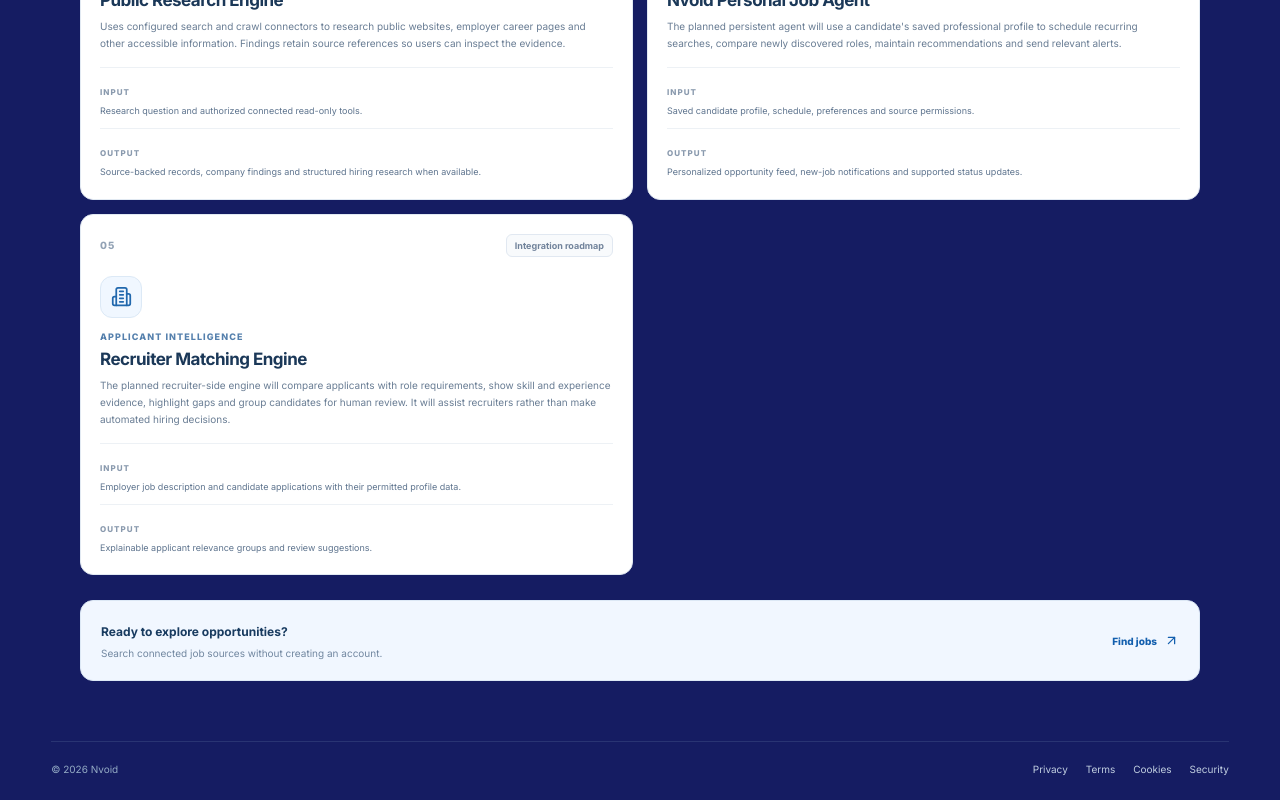
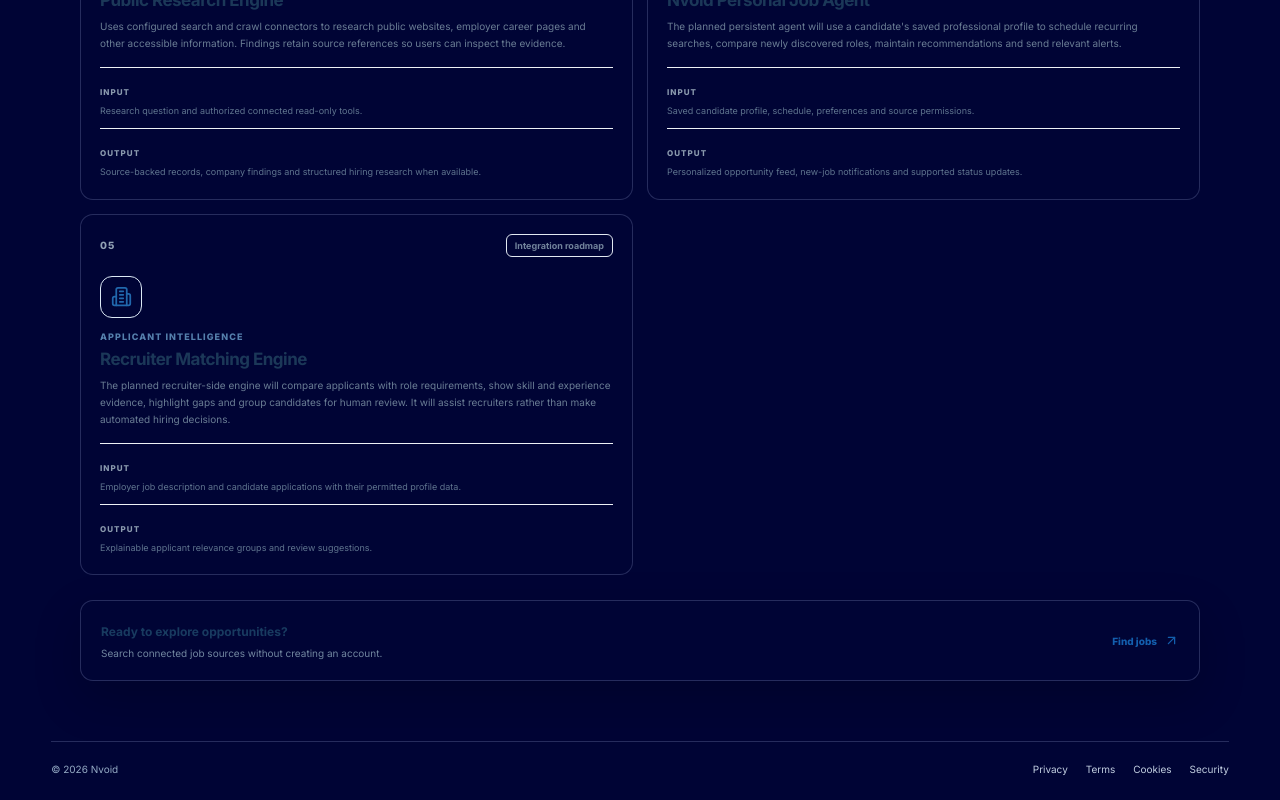
Before and after one commit to jobkar-official/nvoid_web_view, a Next.js app: page /models in a window 1280 px wide. Shown: the part 858-1658 px from the top of the page. Built offline with nearby package versions, Linux system fonts and the light colour scheme.

Commit message:
Apply unified #000435 Nvoid UI theme

```diff
--- a/app/globals.css
+++ b/app/globals.css
@@ -804,3 +804,181 @@ body { color: #f1f4ff; }
   border-right-color: rgba(191,202,255,.16);
 }
 .sidebar-scrim, .workspace-scrim { background: rgba(4,7,35,.72); }
+
+:root {
+  --navy: #000435;
+  --navy-2: #000435;
+  --navy-3: #000435;
+  --blue-soft: #000435;
+  --canvas: #000435;
+  --line: rgba(190, 202, 255, .2);
+}
+
+html,
+body,
+.public-shell,
+.public-main,
+.public-content,
+.workspace-shell,
+.workspace-main,
+.workspace-content,
+.auth-page,
+.home-page,
+.catalog-page,
+.info-page,
+.public-sidebar,
+.workspace-sidebar,
+.public-topbar,
+.workspace-topbar,
+.public-footer,
+.auth-layout,
+.auth-brand-panel,
+.auth-form-panel,
+.public-search-panel,
+.public-job-card,
+.category-card,
+.home-feature-card,
+.model-card,
+.release-card,
+.catalog-callout,
+.info-aside,
+.info-cta,
+.employer-benefit-grid article,
+.workspace-welcome-card,
+.workspace-shortcut-card,
+.workspace-content-card,
+.workspace-tip-card,
+.workspace-data-layout,
+.workspace-search-form,
+.workspace-form-grid,
+.auth-form,
+.auth-role-picker button,
+.auth-form label > input,
+.auth-input,
+.auth-submit,
+.search-submit,
+.workspace-primary-button,
+.topbar-create,
+.sidebar-find-button,
+.workspace-find-button,
+.sidebar-signin,
+.sidebar-register,
+.workspace-role-pill,
+.workspace-icon-button,
+.mobile-menu-button,
+.sidebar-toggle-button,
+.workspace-sidebar-toggle,
+.workspace-nav-link.active,
+.public-nav-link.active,
+.bot-promo,
+.bot-promo-icon,
+.result-count,
+.company-monogram,
+.source-chip,
+.public-job-details span,
+.no-results,
+.no-results-icon,
+.category-icon,
+.feature-icon,
+.release-icon,
+.model-icon,
+.release-status,
+.info-aside-icon,
+.info-cta-link,
+.auth-form-icon,
+.auth-error,
+.preview-banner,
+.workspace-inline-notice,
+.shortcut-icon,
+.workspace-empty-icon,
+.workspace-tip-icon,
+.art-center,
+.guest-avatar,
+.account-avatar,
+.workspace-top-avatar,
+.history-editor input,
+.history-editor > div button,
+.workspace-search-form input,
+.workspace-form-grid input,
+.workspace-form-grid textarea,
+.workspace-form-grid select {
+  background-color: #000435 !important;
+  background-image: none !important;
+}
+
+.public-sidebar,
+.workspace-sidebar,
+.public-topbar,
+.workspace-topbar,
+.public-footer,
+.auth-layout,
+.public-search-panel,
+.public-job-card,
+.category-card,
+.home-feature-card,
+.model-card,
+.release-card,
+.catalog-callout,
+.info-aside,
+.info-cta,
+.workspace-welcome-card,
+.workspace-shortcut-card,
+.workspace-content-card,
+.workspace-tip-card,
+.auth-input,
+.auth-form label > input,
+.workspace-search-form input,
+.workspace-form-grid input,
+.workspace-form-grid textarea,
+.workspace-form-grid select {
+  border-color: rgba(190, 202, 255, .2);
+}
+
+.public-topbar,
+.workspace-topbar {
+  background: #000435 !important;
+  backdrop-filter: none;
+}
+
+.public-footer {
+  background: #000435 !important;
+}
+
+.public-sidebar,
+.workspace-sidebar {
+  box-shadow: 12px 0 36px rgba(0, 0, 0, .24);
+}
+
+.public-nav-link:hover,
+.workspace-nav-link:hover,
+.sidebar-collapse-button:hover,
+.workspace-sidebar-close:hover,
+.sidebar-toggle-button:hover,
+.workspace-sidebar-toggle:hover,
+.workspace-icon-button:hover,
+.workspace-logout:hover,
+.history-item:hover,
+.history-delete:hover,
+.history-edit:hover,
+.sidebar-find-button:hover,
+.workspace-find-button:hover,
+.topbar-create:hover,
+.workspace-primary-button:hover,
+.search-submit:hover,
+.sidebar-register:hover,
+.sidebar-signin:hover {
+  background-color: #000435 !important;
+}
+
+.auth-brand-panel,
+.workspace-welcome-card,
+.bot-promo,
+.home-feature-card,
+.catalog-callout {
+  box-shadow: 0 18px 48px rgba(0, 0, 0, .18);
+}
+
+::selection {
+  background: rgba(142, 186, 255, .3);
+  color: #ffffff;
+}
```
